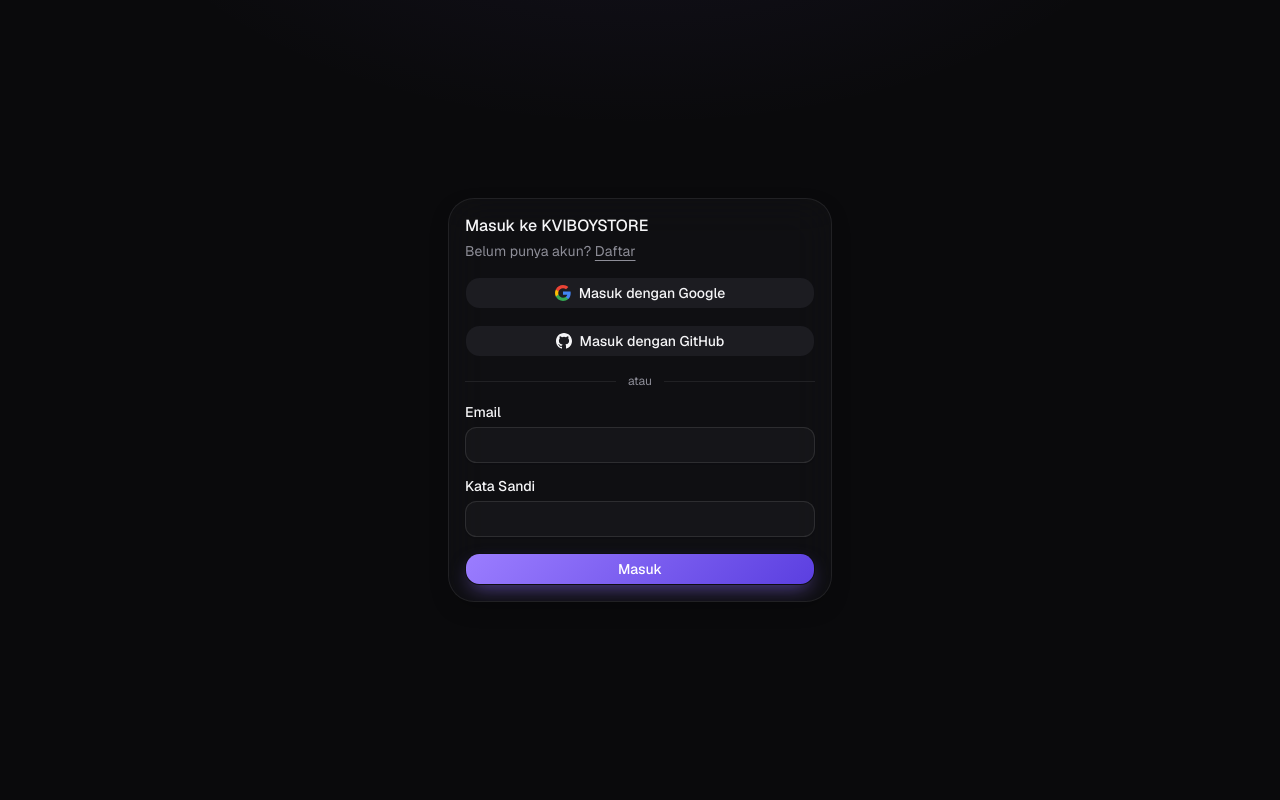
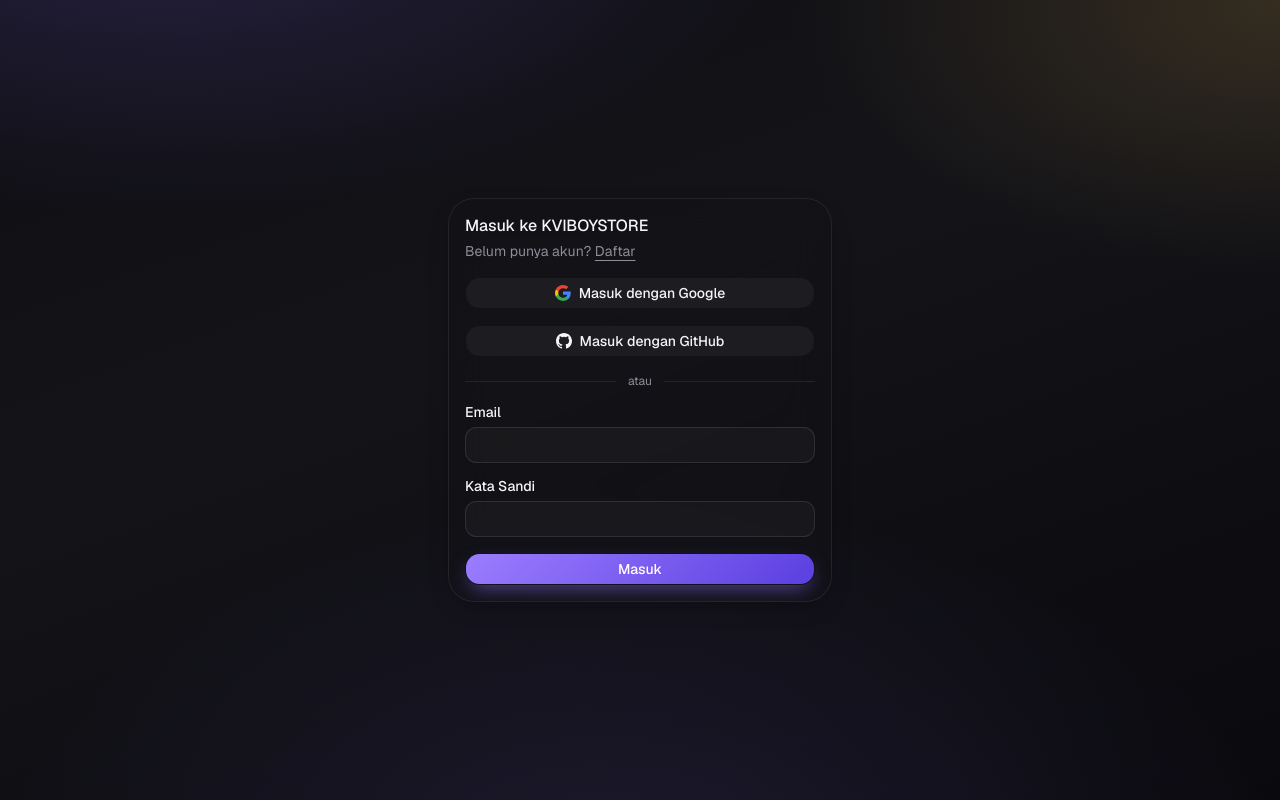
Before and after one commit to kahfiadam222-ux/KVIBOYSTORE, a Next.js app: page /login in a window 1280 px wide. Built offline with nearby package versions, Linux system fonts and the light colour scheme.

Commit message:
Replace flat black background with layered luxe gradient sheen

```diff
--- a/src/app/globals.css
+++ b/src/app/globals.css
@@ -87,6 +87,11 @@
   --sidebar-accent-foreground: #16161A;
   --sidebar-border: rgba(20, 20, 24, 0.09);
   --sidebar-ring: #6D4CE0;
+  --body-gradient:
+    radial-gradient(1200px 600px at 12% -15%, color-mix(in oklch, var(--primary) 10%, transparent), transparent 55%),
+    radial-gradient(900px 500px at 100% 0%, color-mix(in oklch, #F5C778 18%, transparent), transparent 55%),
+    radial-gradient(1000px 700px at 50% 115%, color-mix(in oklch, var(--primary) 7%, transparent), transparent 60%),
+    linear-gradient(160deg, #FCFCFD 0%, #F7F7F9 45%, #F1F1F4 100%);
 }
 
 .dark {
@@ -124,6 +129,11 @@
   --sidebar-accent-foreground: #F5F5F7;
   --sidebar-border: rgba(255, 255, 255, 0.08);
   --sidebar-ring: #8B6CF5;
+  --body-gradient:
+    radial-gradient(1200px 600px at 12% -15%, color-mix(in oklch, var(--primary) 22%, transparent), transparent 55%),
+    radial-gradient(900px 500px at 100% 0%, color-mix(in oklch, #E8B84B 16%, transparent), transparent 55%),
+    radial-gradient(1100px 700px at 50% 115%, color-mix(in oklch, var(--primary) 14%, transparent), transparent 60%),
+    linear-gradient(160deg, #0E0E13 0%, #131318 40%, #0A0A0E 100%);
 }
 
 @layer base {
@@ -131,12 +141,9 @@
     @apply border-border outline-ring/50;
   }
   body {
-    @apply bg-background text-foreground;
-    background-image: radial-gradient(
-      900px 480px at 50% -20%,
-      color-mix(in oklch, var(--primary) 8%, transparent),
-      transparent 60%
-    );
+    @apply text-foreground;
+    background-color: var(--background);
+    background-image: var(--body-gradient);
     background-attachment: fixed;
   }
   html {
```
